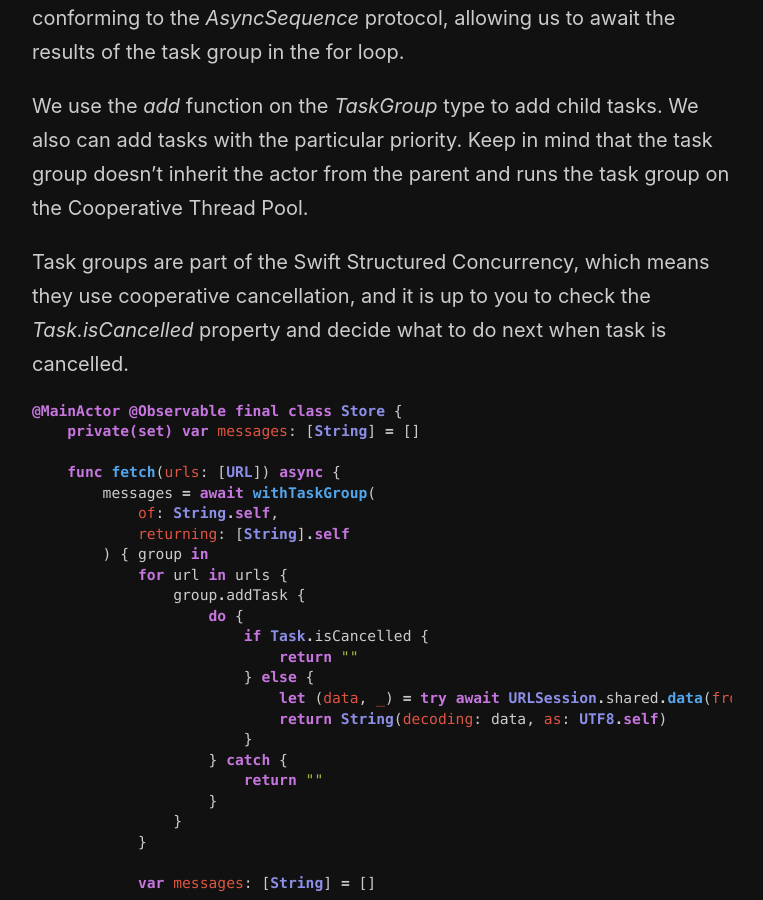
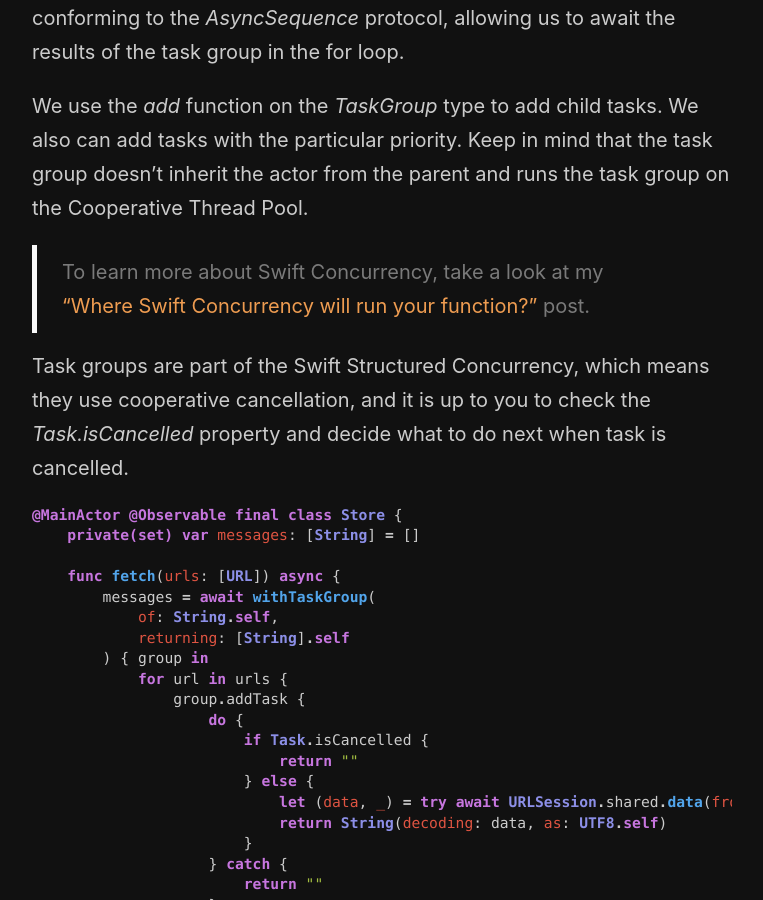
Before and after one commit to mecid/mecid.github.io, a Jekyll site: the page built from _posts/2025-02-04-mastering-task-groups-in-swift.md, in a window 1280 px wide and 900 px high, scrolled down 1505 px. Shown: the whole window, without its empty margins (258-1021 px from the left). Built offline with Jekyll 4.4.1, drawn with Linux system fonts in a browser that asks for light colours.

Commit message:
references added to the task groups post

```diff
--- a/_posts/2025-02-04-mastering-task-groups-in-swift.md
+++ b/_posts/2025-02-04-mastering-task-groups-in-swift.md
@@ -48,6 +48,8 @@ As you can see in the example above, we use the *withTaskGroup* function to crea
 The closure provides us with an instance of the *TaskGroup* type conforming to the *AsyncSequence* protocol, allowing us to await the results of the task group in the for loop.
 
 We use the *add* function on the *TaskGroup* type to add child tasks. We also can add tasks with the particular priority. Keep in mind that the task group doesn’t inherit the actor from the parent and runs the task group on the Cooperative Thread Pool.
+
+> To learn more about Swift Concurrency, take a look at my ["Where Swift Concurrency will run your function?"](/2024/03/20/where-swift-concurrency-will-run-your-function/) post.
 
 Task groups are part of the Swift Structured Concurrency, which means they use cooperative cancellation, and it is up to you to check the *Task.isCancelled* property and decide what to do next when task is cancelled.
 
```
